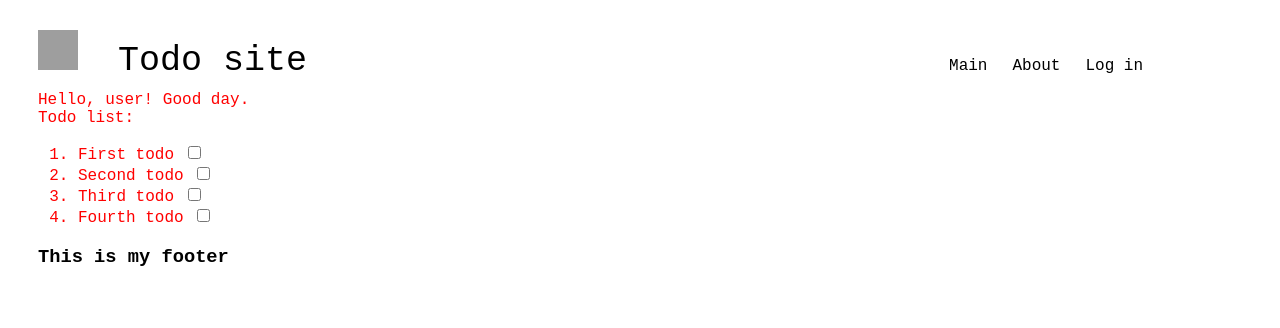
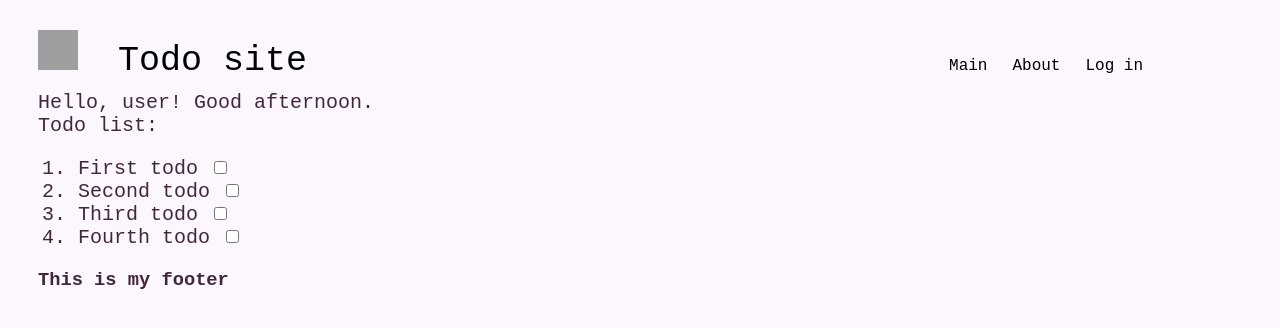
Before and after one commit to Insanefoam/reactApp, a React (Create React App) app: page / in a window 1280 px wide. Shown: the top 328 px of the page. Built offline with nearby package versions, Linux system fonts and the light colour scheme; grey boxes are pictures that could not be loaded.

Commit message:
some css changes

```diff
--- a/public/style.css
+++ b/public/style.css
@@ -1,5 +1,7 @@
-*{
+
+body{
   font-family: 'Courier New', Courier, monospace;
+  background-color: #FCF7FF;
 }
 
 a{
@@ -9,6 +11,7 @@ a{
 
 #root{
     margin: 30px;
+    color: #42273B;
 }
 
 .logo__image{
--- a/src/components/MainContent.js
+++ b/src/components/MainContent.js
@@ -7,24 +7,24 @@ function MainContent(){
     if(hours < 6){
         timeOfDay = "morning";
     }else if(hours < 21){
-        timeOfDay = "day";
+        timeOfDay = "afternoon";
     }else{
         timeOfDay = "night";
     }
 
     const styles = {
-        color: "red"
+        fontSize : "20px"
     }
 
     return(
-        <main style = {styles}>
-            <div>Hello, user! Good {timeOfDay}. </div>
-            <span>Todo list:</span>
-            <ol>
-                <li>First todo <input type="checkbox"/></li>
-                <li>Second todo <input type="checkbox"/></li>
-                <li>Third todo <input type="checkbox"/></li>
-                <li>Fourth todo <input type="checkbox"/></li>
+        <main style = {styles} class="todolist">
+            <div class = "todolist__datetime">Hello, user! Good {timeOfDay}. </div>
+            <span class="todolist__intro">Todo list:</span>
+            <ol class="todolist__box">
+                <li class="todolist__element">First todo <input type="checkbox"/></li>
+                <li class="todolist__element">Second todo <input type="checkbox"/></li>
+                <li class="todolist__element">Third todo <input type="checkbox"/></li>
+                <li class="todolist__element">Fourth todo <input type="checkbox"/></li>
             </ol>
         </main>
     )
```
